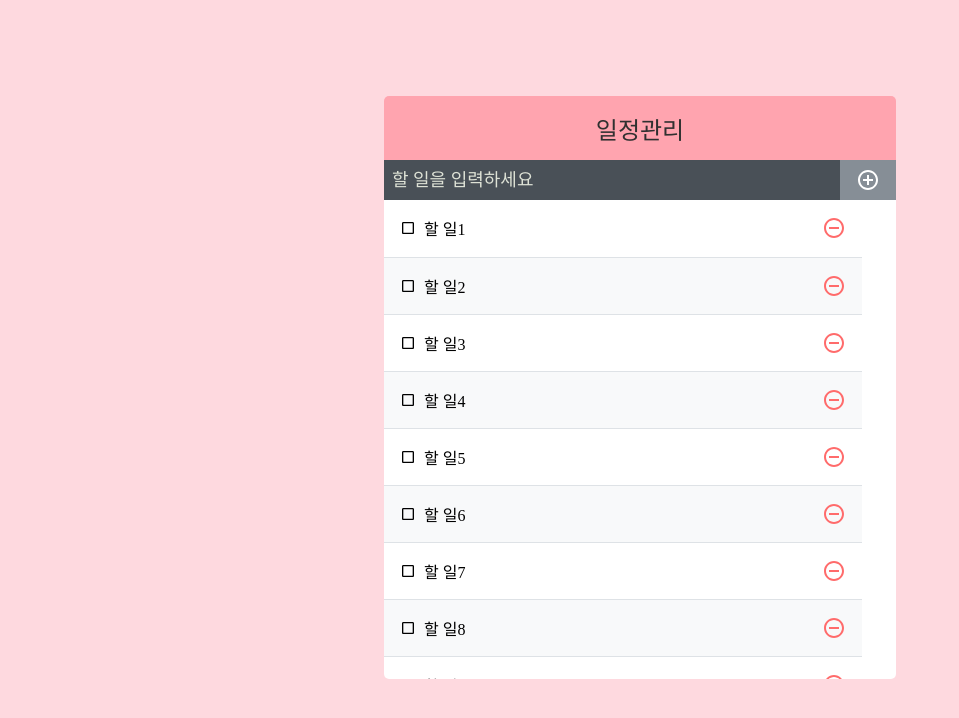
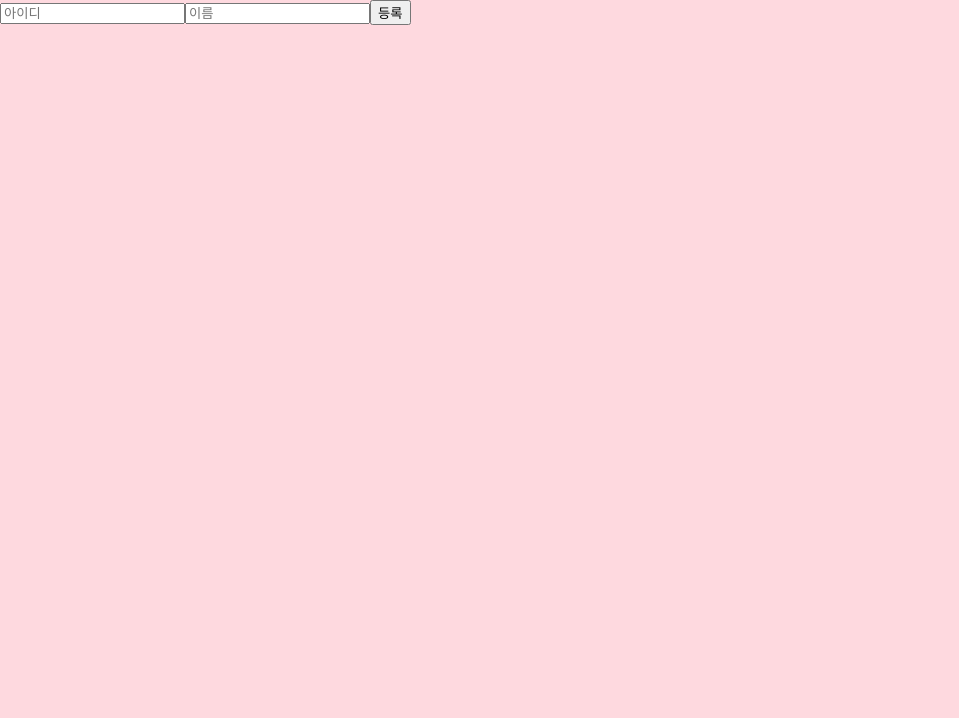
Before and after one commit to SOL-hub/learning-react_Study, a React (Create React App) app in the folder todo-app/: page / in a window 1280 px wide. Shown: the top 718 px of the page, without its empty margins (0-959 px from the left). Built offline with nearby package versions, Linux system fonts and the light colour scheme; a web font is replaced by a local one.

Commit message:
feat : immer 를 사용하지 않고 불변성 유지해보기

```diff
--- a/todo-app/src/App.js
+++ b/todo-app/src/App.js
@@ -1,63 +1,82 @@
-import { useReducer, useRef, useCallback } from 'react';
-import './App.css';
-import TodoTemplate from './components/TodoTemplate';
-import TodoInsert from './components/TodoInsert';
-import TodoList from './components/TodoList';
+import {useRef, useCallback,useState } from 'react';
 
-function createBulkTodos() {
-  const array = [];
-  for (let i = 1; i <= 2500; i++) {
-    array.push({ id: i, text: `할 일${i}`, checked: false });
-  }
-  return array;
-}
-
-function todoReducer(todos, action) {
-  switch (action.type) {
-    case 'INSERT': //새로추가쓰~
-      // {type: 'INSERT', todo:{id:1, text:'todo', checked:false}}
-      return todos.concat(action.todo);
-
-    case 'REMOVE': //제거쓰
-      //{type:'REMOVE', id:1}
-      return todos.filter((todo) => todo.id !== action.id);
-
-    case 'TOGGLE':
-      return todos.map((todo) =>
-        todo.id === action.id ? { ...todo, checked: !todo.checked } : todo,
-      );
-    default:
-      return todos;
-  }
-}
 
 const App = () => {
-  const [todos, dispatch] = useReducer(todoReducer, undefined, createBulkTodos);
 
-  const nextId = useRef(2501);
+  const nextId = useRef(1);
 
-  const onInsert = useCallback((text) => {
-    const todo = {
+  const [form , setForm] = useState({name: '', username: ''});
+  const [data, setData] = useState({
+    array: [], uselessValue:null
+  });
+
+  //input 수정을 위한 함수
+  const onChange = useCallback(e => {
+    const {name, value} = e.target;
+    setForm({ ...form, [name]:[value]});
+  }, [form]);
+
+  //form등록을 위한 함수
+  const onSubmit = useCallback(e => {
+    e.preventDefalut();
+    const info = {
       id: nextId.current,
-      text,
-      checked: false,
+      name:form.name,
+      username:form.username
     };
-    dispatch({ type: 'INSERT', todo });
-    nextId.current += 1; //nextId 1씩 더하기
-  }, []);
 
-  const onRemove = useCallback((id) => {
-    dispatch({ type: 'REMOVE', id });
-  }, []);
-  const onToggle = useCallback((id) => {
-    dispatch({ type: 'TOGGLE', id });
-  }, []);
+    //array에 새 항목 등록
+    setData({
+      ...data,
+      array:data.array.concat(info)
+    });
+
+    //form 초기화
+    setForm({
+      name:'',
+      username: ''
+    });
+    nextId.current +=1;
+  },
+  [data, form.name, form.username]
+  );
+
+//항목을 삭제하는 함수
+const onRemove= useCallback(
+  id=>{
+    setData({
+      ...data, array:data.array.filter(info => info.id !== id)
+    });
+  },
+  [data]
+);
+
 
   return (
-    <TodoTemplate>
-      <TodoInsert onInsert={onInsert} />
-      <TodoList todos={todos} onRemove={onRemove} onToggle={onToggle} />
-    </TodoTemplate>
+    <div>
+      <form onSubmit={onSubmit}>
+        <input name="username"
+        placeholder='아이디'
+        value={form.username}
+        onChange={onChange}
+        />
+        <input name='name'
+        placeholder='이름'
+        value={form.name}
+        onChange={onChange} />
+        <button type="submit">등록</button>
+      </form>
+      <div>
+        <ul>
+          {data.array.map(info => (
+            <li key={info.id} onClick={()=> onRemove(info.id)}>
+              {info.username} ({info.name})
+            </li>
+          ))}
+        </ul>
+      </div>
+    </div>
+
   );
 };
 
```
